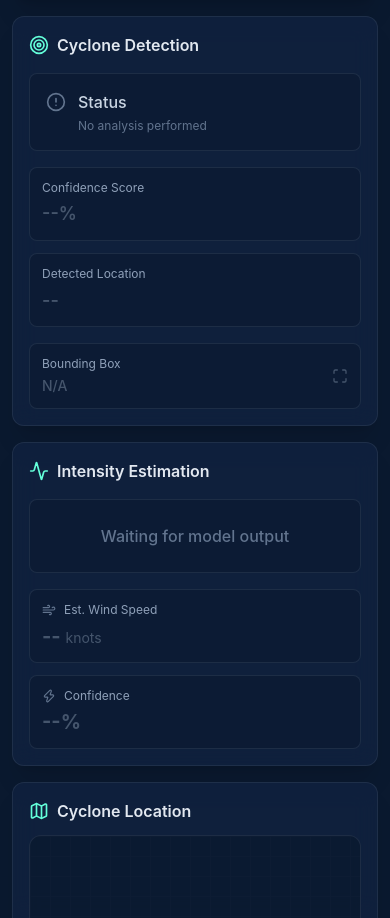
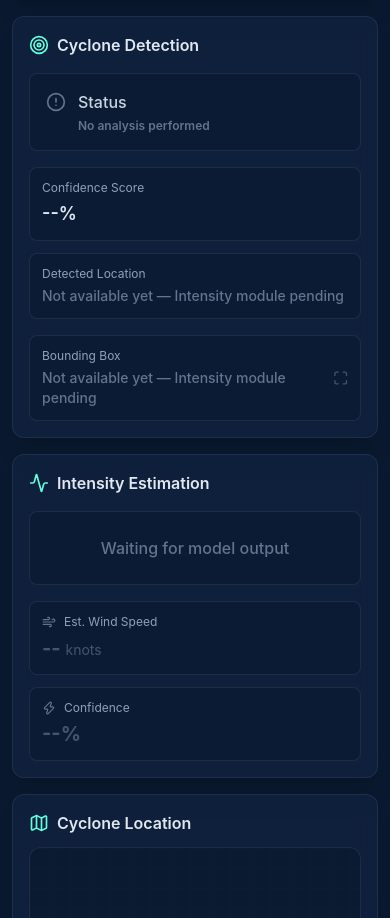
Before and after one commit to HitheshKaje/Cyclone-Vision, a React (Vite) app in the folder frontend/: page / in a window 390 px wide. Shown: the part 916-1834 px from the top of the page. Built offline with nearby package versions, Linux system fonts and the light colour scheme.

Commit message:
Updated Backend

```diff
--- a/frontend/src/components/DetectionResult.jsx
+++ b/frontend/src/components/DetectionResult.jsx
@@ -1,7 +1,7 @@
 import React from 'react';
-import { Target, Maximize, AlertCircle } from 'lucide-react';
+import { Target, Maximize, AlertCircle, CheckCircle, XCircle } from 'lucide-react';
 
-const DetectionResult = () => {
+const DetectionResult = ({ predictionResult, analysisStatus }) => {
   return (
     <div className="glass-panel p-4 sm:p-6">
       <div className="flex items-center gap-2 mb-4 sm:mb-6">
@@ -10,29 +10,42 @@ const DetectionResult = () => {
       </div>
 
       <div className="space-y-4">
-        <div className="p-4 rounded-lg border border-slate-700/50 bg-navy-900/50 flex items-start gap-3">
-          <AlertCircle size={20} className="text-slate-500 mt-0.5 shrink-0" />
+        <div className={`p-4 rounded-lg border flex items-start gap-3 ${
+            analysisStatus === 'Completed' ? (predictionResult?.is_cyclone ? 'border-red-500/50 bg-red-900/20' : 'border-green-500/50 bg-green-900/20')
+            : 'border-slate-700/50 bg-navy-900/50'
+          }`}>
+          {analysisStatus === 'Completed' ? (
+            predictionResult?.is_cyclone ? <AlertCircle size={20} className="text-red-500 mt-0.5 shrink-0" /> : <CheckCircle size={20} className="text-green-500 mt-0.5 shrink-0" />
+          ) : (
+            <AlertCircle size={20} className="text-slate-500 mt-0.5 shrink-0" />
+          )}
           <div className="min-w-0">
             <p className="text-slate-300 font-medium">Status</p>
-            <p className="text-slate-500 text-xs sm:text-sm mt-1 truncate">No analysis performed</p>
+            <p className={`text-sm mt-1 truncate font-semibold ${
+                analysisStatus === 'Completed' ? (predictionResult?.is_cyclone ? 'text-red-400' : 'text-green-400') : 'text-slate-500 text-xs sm:text-sm'
+              }`}>
+              {analysisStatus === 'Completed' && predictionResult ? predictionResult.prediction : 'No analysis performed'}
+            </p>
           </div>
         </div>
 
         <div className="grid grid-cols-1 sm:grid-cols-2 gap-3 sm:gap-4">
           <div className="p-3 rounded-lg border border-slate-700/50 bg-navy-900/50">
             <p className="text-xs text-slate-400 mb-1">Confidence Score</p>
-            <p className="text-lg font-semibold text-slate-600">--%</p>
+            <p className="text-lg font-semibold text-slate-200">
+              {analysisStatus === 'Completed' && predictionResult ? `${predictionResult.confidence_percent}%` : '--%'}
+            </p>
           </div>
           <div className="p-3 rounded-lg border border-slate-700/50 bg-navy-900/50">
             <p className="text-xs text-slate-400 mb-1">Detected Location</p>
-            <p className="text-lg font-semibold text-slate-600">--</p>
+            <p className="text-sm font-medium text-slate-500 mt-1">Not available yet — Intensity module pending</p>
           </div>
         </div>
 
         <div className="p-3 rounded-lg border border-slate-700/50 bg-navy-900/50 flex justify-between items-center">
           <div>
             <p className="text-xs text-slate-400 mb-1">Bounding Box</p>
-            <p className="text-sm font-medium text-slate-600">N/A</p>
+            <p className="text-sm font-medium text-slate-500">Not available yet — Intensity module pending</p>
           </div>
           <Maximize size={16} className="text-slate-600" />
         </div>
```
